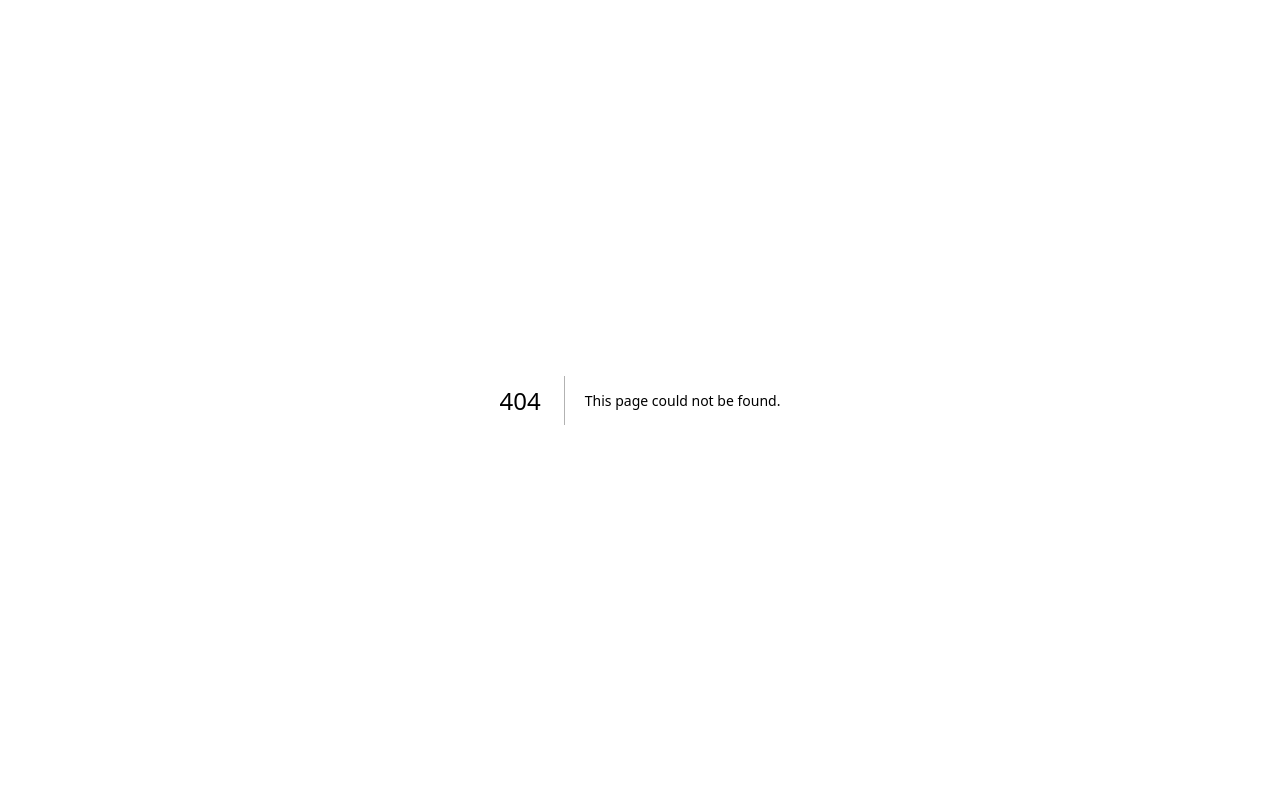
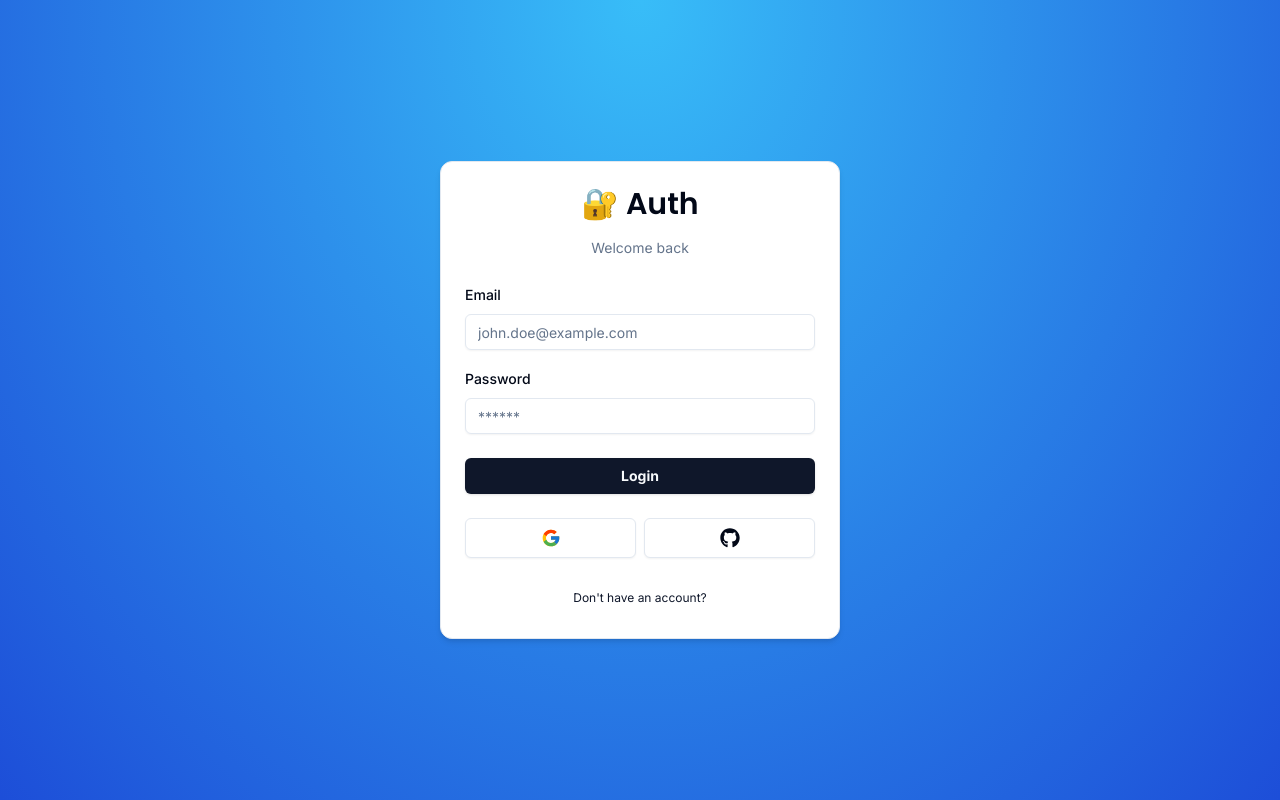
Before and after one commit to iurych/next-auth-authentication, a Next.js app: page /auth/register in a window 1280 px wide. Before the commit this address had no page. Built offline with nearby package versions, Linux system fonts and the light colour scheme.

Commit message:
feat: start register form

```diff
--- /dev/null
+++ b/actions/login.ts
@@ -0,0 +1,17 @@
+'use server'
+
+import { LoginSchema } from '@/schema'
+import * as zod from 'zod'
+// equivalent as api route
+
+type LoginRequest = zod.infer<typeof LoginSchema>
+
+export const login = async (values: LoginRequest) => {
+  const validateFields = LoginSchema.safeParse(values)
+
+  if (!validateFields.success) {
+    return { error: 'Invalid fields!' }
+  }
+
+  return { success: 'Email sent!' }
+}
--- /dev/null
+++ b/app/auth/register/page.tsx
@@ -0,0 +1,7 @@
+import { LoginForm } from '@/components/auth/login-form'
+
+const RegisterPage = () => {
+  return <LoginForm />
+}
+// TODO assistir o vídeo codewithantonio minuto 11:31 aula register form
+export default RegisterPage
--- a/components/auth/login-form.tsx
+++ b/components/auth/login-form.tsx
@@ -2,12 +2,15 @@
 
 import { LoginSchema } from '@/schema'
 import * as z from 'zod'
+
+import { useState, useTransition } from 'react'
 
 import { CardWrapper } from './card-wrapper'
 
 import { zodResolver } from '@hookform/resolvers/zod'
 import { useForm } from 'react-hook-form'
 
+import { login } from '@/actions/login'
 import { FormError } from '../form-error'
 import { FormSuccess } from '../form-success'
 import { Button } from '../ui/button'
@@ -24,6 +27,10 @@ import { Input } from '../ui/input'
 type LoginRequest = z.infer<typeof LoginSchema>
 
 export const LoginForm = () => {
+  const [error, setError] = useState<string | undefined>('')
+  const [success, setSuccess] = useState<string | undefined>('')
+  const [isPending, startTransition] = useTransition()
+
   const form = useForm<LoginRequest>({
     resolver: zodResolver(LoginSchema),
     defaultValues: {
@@ -33,7 +40,15 @@ export const LoginForm = () => {
   })
 
   const onSubmit = (data: LoginRequest) => {
-    console.log(data)
+    // alternativelly axios.post('/your/api/route)
+    setError('')
+    setSuccess('')
+    startTransition(() => {
+      login(data).then((data) => {
+        setError(data.error)
+        setSuccess(data.success)
+      })
+    })
   }
 
   return (
@@ -55,6 +70,7 @@ export const LoginForm = () => {
                   <FormControl>
                     <Input
                       {...field}
+                      disabled={isPending}
                       placeholder="john.doe@example.com"
                       type="email"
                     />
@@ -70,16 +86,25 @@ export const LoginForm = () => {
                 <FormItem>
                   <FormLabel>Password</FormLabel>
                   <FormControl>
-                    <Input {...field} placeholder="******" type="password" />
+                    <Input
+                      {...field}
+                      disabled={isPending}
+                      placeholder="******"
+                      type="password"
+                    />
                   </FormControl>
                   <FormMessage />
                 </FormItem>
               )}
             />
           </div>
-          <FormSuccess message="" />
-          <FormError message="" />
-          <Button className="w-full font-bold" type="submit">
+          <FormSuccess message={success} />
+          <FormError message={error} />
+          <Button
+            disabled={isPending}
+            className="w-full font-bold"
+            type="submit"
+          >
             Login
           </Button>
         </form>
--- a/schema/index.ts
+++ b/schema/index.ts
@@ -10,3 +10,17 @@ export const LoginSchema = z.object({
     message: 'Password must have at least one character',
   }),
 })
+
+export const RegisterSchema = z.object({
+  name: z.string().min(4, {
+    message: 'Name is required',
+  }),
+  email: z
+    .string({
+      invalid_type_error: 'must be a string',
+    })
+    .email('Email is required'),
+  password: z.string().min(6, {
+    message: 'Minimum of 6 characters are required',
+  }),
+})
```
